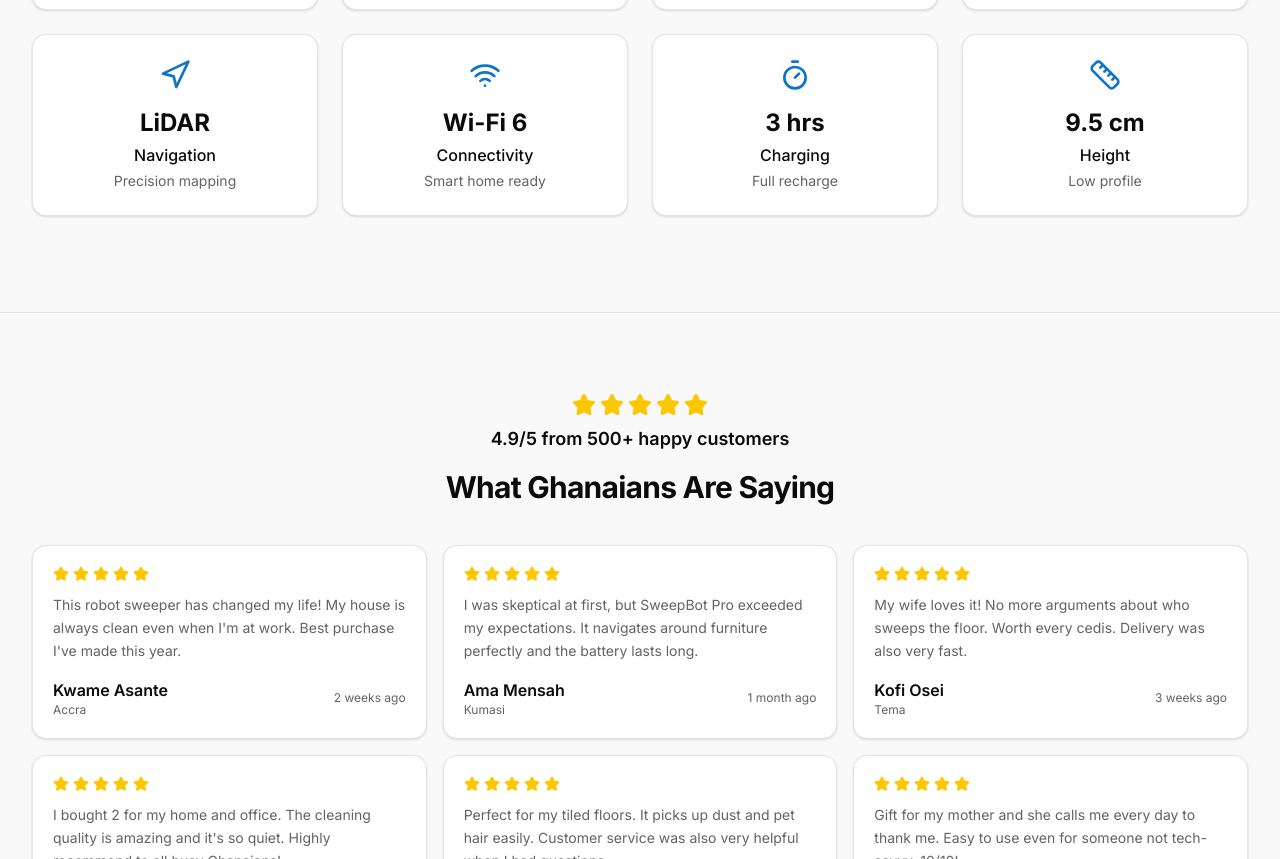
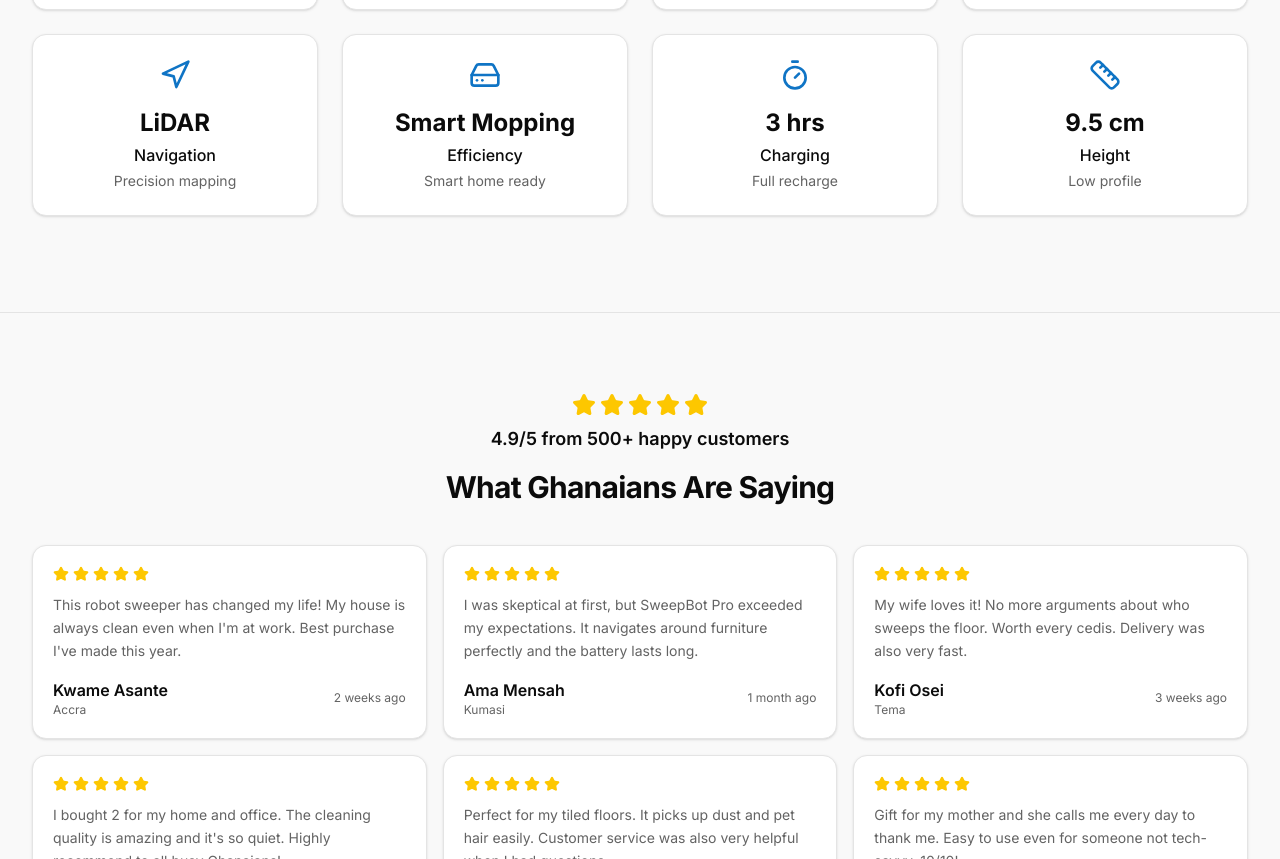
Before and after one commit to Suc212/Robot-Sweeper-Again, a Next.js app: page / in a window 1280 px wide. Shown: the part 4458-5317 px from the top of the page. Built offline with nearby package versions, Linux system fonts and the light colour scheme.

Commit message:
changed the wifi HardDrive

```diff
--- a/components/landing/specifications.tsx
+++ b/components/landing/specifications.tsx
@@ -32,9 +32,9 @@ const specs = [
     description: "Precision mapping",
   },
   {
-    icon: Wifi,
-    label: "Connectivity",
-    value: "Wi-Fi 6",
+    icon: HardDrive,
+    label: "Efficiency",
+    value: "Smart Mopping",
     description: "Smart home ready",
   },
   {
```
